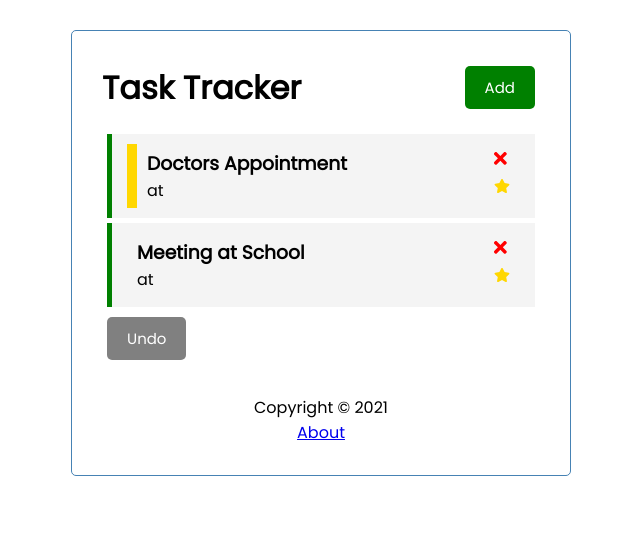
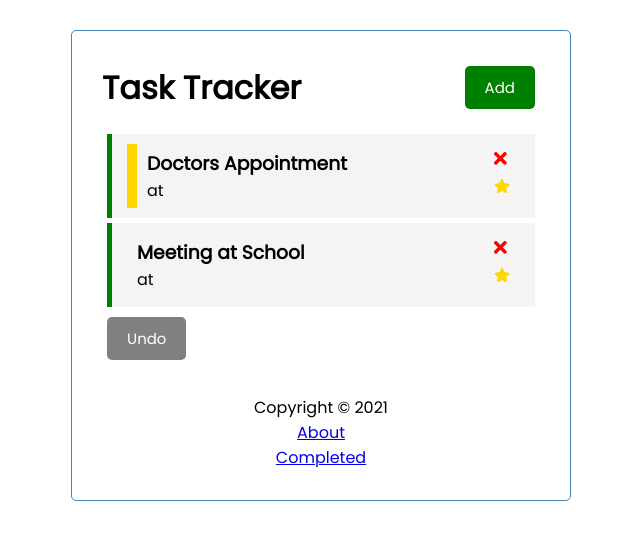
Before and after one commit to mz-cloud/task-tracker, a React (Create React App) app: page / in a window 1280 px wide. Shown: the top 540 px of the page, without its empty margins (319-959 px from the left). Built offline with nearby package versions, Linux system fonts and the light colour scheme; data requests are answered from the project's data file.

Commit message:
Update Footer.js

```diff
--- a/src/components/Footer.js
+++ b/src/components/Footer.js
@@ -6,6 +6,8 @@ const Footer = () => {
 		<footer>
 			<p>Copyright &copy; 2021</p>
 			<Link to="/about">About</Link>
+			<p></p>
+			<Link to='/completed'>Completed</Link>
 		</footer>
 	);
 };
```
